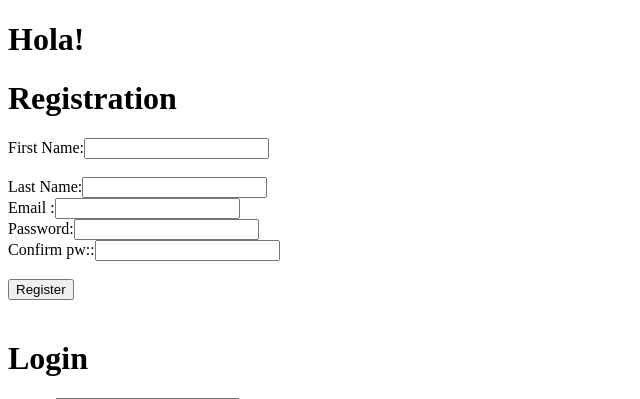
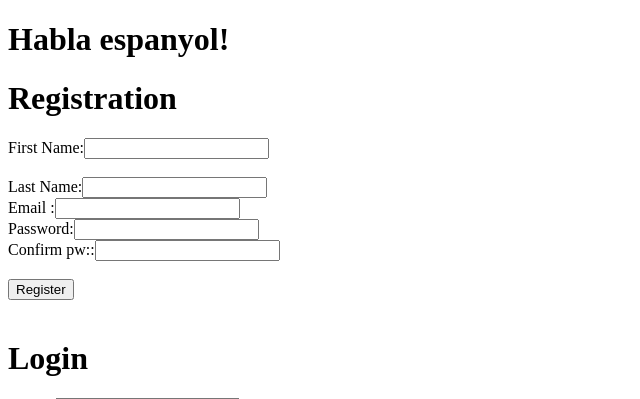
Before and after one commit to ohis/Belt, a Django app: template apps/belt_exam/templates/belt_exam/index.html in a window 1280 px wide. Shown: the top 399 px of the page, without its empty margins (0-640 px from the left). Run offline with Django 3.2, Linux system fonts and the light colour scheme; the template is opened without the code that fills it, so the values that code supplies are empty.

Commit message:
Changed index

```diff
--- a/Belt/wsgi.py
+++ b/Belt/wsgi.py
@@ -11,6 +11,6 @@ import os
 
 from django.core.wsgi import get_wsgi_application
 
-os.environ.setdefault("DJANGO_SETTINGS_MODULE", "Belt.settings")
+os.environ.setdefault("DJANGO_SETTINGS_MODULE", "Belt.settings-prod")
 
 application = get_wsgi_application()
--- a/apps/belt_exam/templates/belt_exam/index.html
+++ b/apps/belt_exam/templates/belt_exam/index.html
@@ -6,7 +6,7 @@
     <title></title>
   </head>
   <body>
-    <h1>Hola!</h1>
+    <h1>Habla espanyol!</h1>
     <h1>Registration</h1>
         {% if messages %}
     			{% for error in messages %}
--- a/requirements.txt
+++ b/requirements.txt
@@ -3,6 +3,7 @@ bcrypt==3.1.3
 cffi==1.10.0
 Django==1.10.6
 django-extensions==1.7.7
+gunicorn==19.7.1
 packaging==16.8
 pycparser==2.17
 pyparsing==2.2.0
```
